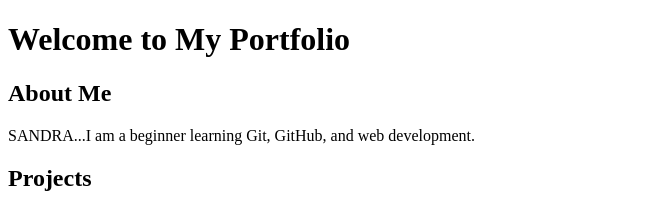
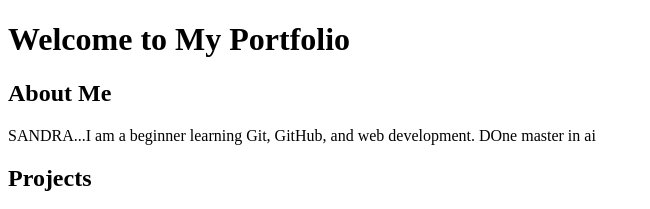
Before and after one commit to SandraJervas/my-portfolio, a plain HTML site: page docs/index.html in a window 1280 px wide. Shown: the top 209 px of the page, without its empty margins (0-650 px from the left). Drawn offline with Linux system fonts and the light colour scheme.

Commit message:
updated to docs

```diff
--- a/index.html
+++ b/docs/index.html
@@ -9,7 +9,7 @@
   <main>
     <section id="about">
       <h2>About Me</h2>
-      <p> SANDRA...I am a beginner learning Git, GitHub, and web development.</p>
+      <p> SANDRA...I am a beginner learning Git, GitHub, and web development. DOne master in ai</p>
     </section>
     <section id="projects">
        <h2>Projects</h2>
```
Also changed, not shown: docs/style.css (added).
